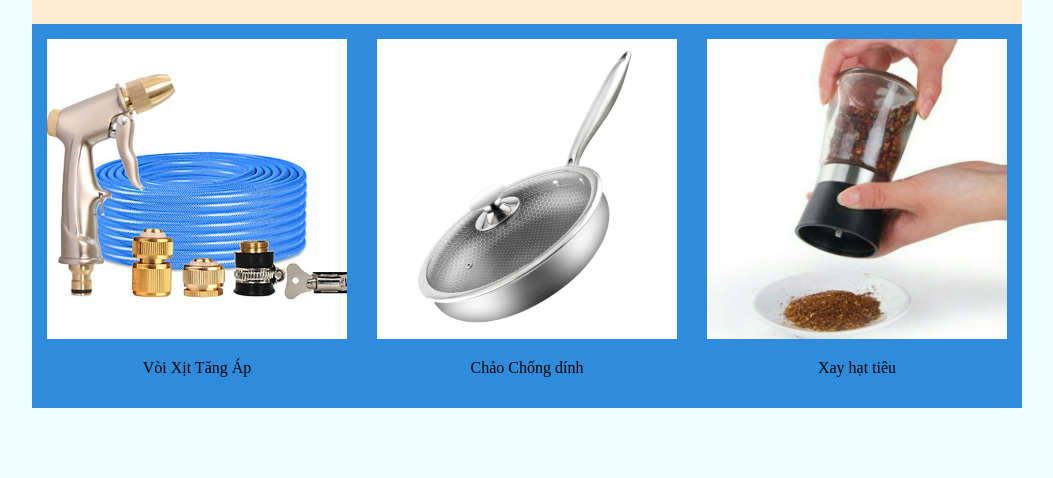
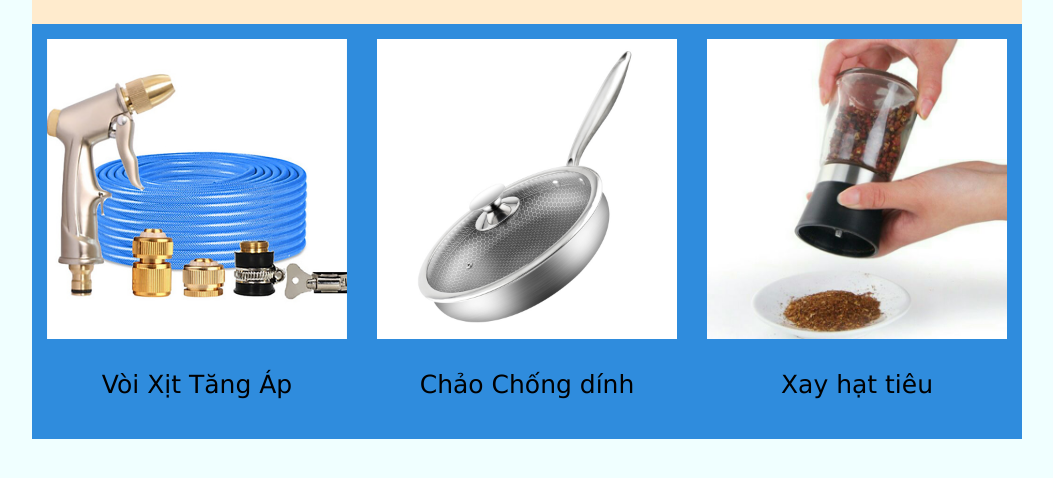
Before and after one commit to tranvanluc1009/luccoi.github.io, a plain HTML site: page Baitapbuoi3/image/index.html in a window 1280 px wide. Shown: the part 82-560 px from the top of the page, without its empty margins (113-1166 px from the left). Drawn offline with Linux system fonts and the light colour scheme.

Commit message:
Update style.css

```diff
--- a/Baitapbuoi3/image/style.css
+++ b/Baitapbuoi3/image/style.css
@@ -26,6 +26,8 @@ h1 {
     border: 2px;
     max-width: 300px;
     padding: 15px;
+    font-size: 25px;
+    font-family: Verdana, Geneva, Tahoma, sans-serif;
 }
 img{
     width: 100%;
```
